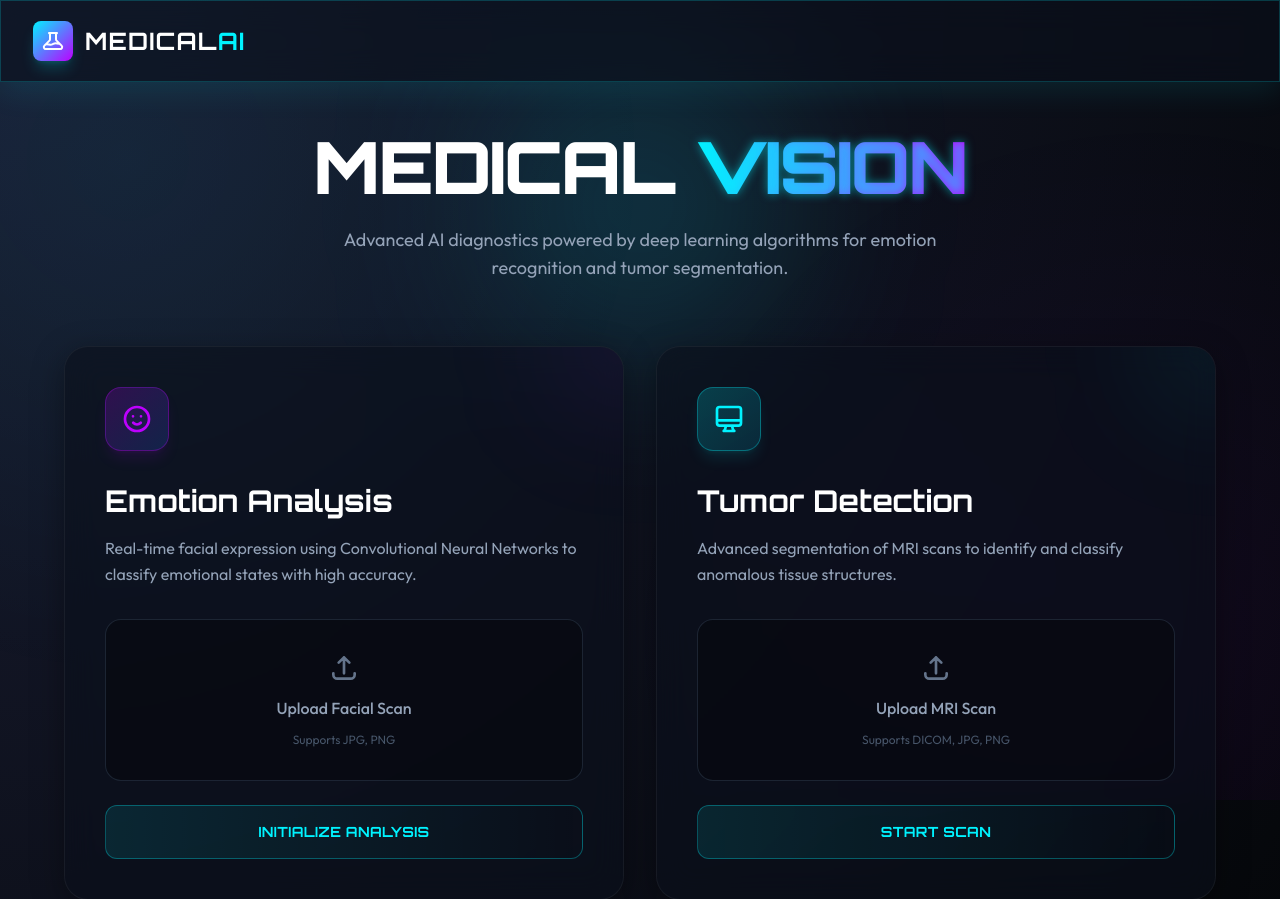
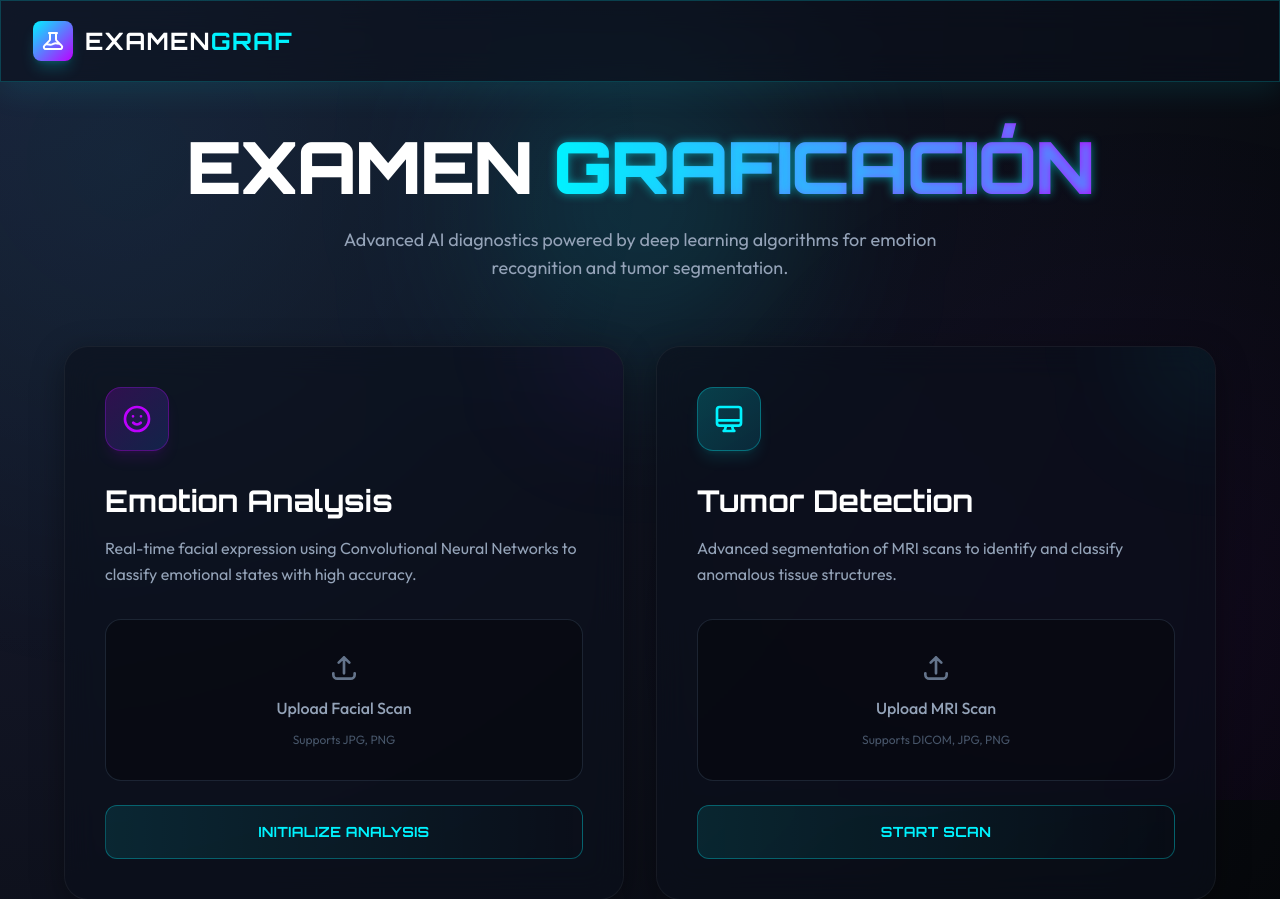
Before and after one commit to LUIGUI55/ExamenGraficionDespliegue, a Django app: page / in a window 1280 px wide. Shown: the top 899 px of the page. Run offline with Django 4.2, Linux system fonts and the light colour scheme; some libraries are stand-ins or nearby versions.

Commit message:
refactor: removed Medical AI branding

```diff
--- a/core/templates/base.html
+++ b/core/templates/base.html
@@ -4,7 +4,7 @@
 <head>
     <meta charset="UTF-8">
     <meta name="viewport" content="width=device-width, initial-scale=1.0">
-    <title>Medical AI | Advanced Diagnostics</title>
+    <title>Examen Graficacion</title>
     <!-- Tailwind CSS -->
     <script src="https://cdn.tailwindcss.com"></script>
     <!-- Google Fonts -->
@@ -159,7 +159,7 @@
                         </svg>
                     </div>
                     <span class="text-2xl font-bold font-tech tracking-wider text-white">
-                        MEDICAL<span class="text-neon-blue">AI</span>
+                        EXAMEN<span class="text-neon-blue">GRAF</span>
                     </span>
                 </div>
                 <div class="hidden md:block">
--- a/core/templates/index.html
+++ b/core/templates/index.html
@@ -6,8 +6,8 @@
         class="absolute top-1/2 left-1/2 -translate-x-1/2 -translate-y-1/2 w-64 h-64 bg-neon-blue/20 rounded-full blur-[100px] -z-10">
     </div>
     <h1 class="text-5xl md:text-7xl font-black text-white mb-6 font-tech tracking-tight">
-        MEDICAL <span
-            class="text-transparent bg-clip-text bg-gradient-to-r from-neon-blue to-neon-purple text-glow">VISION</span>
+        EXAMEN <span
+            class="text-transparent bg-clip-text bg-gradient-to-r from-neon-blue to-neon-purple text-glow">GRAFICACIÓN</span>
     </h1>
     <p class="text-slate-400 max-w-2xl mx-auto text-lg">
         Advanced AI diagnostics powered by deep learning algorithms for emotion recognition and tumor segmentation.
```
